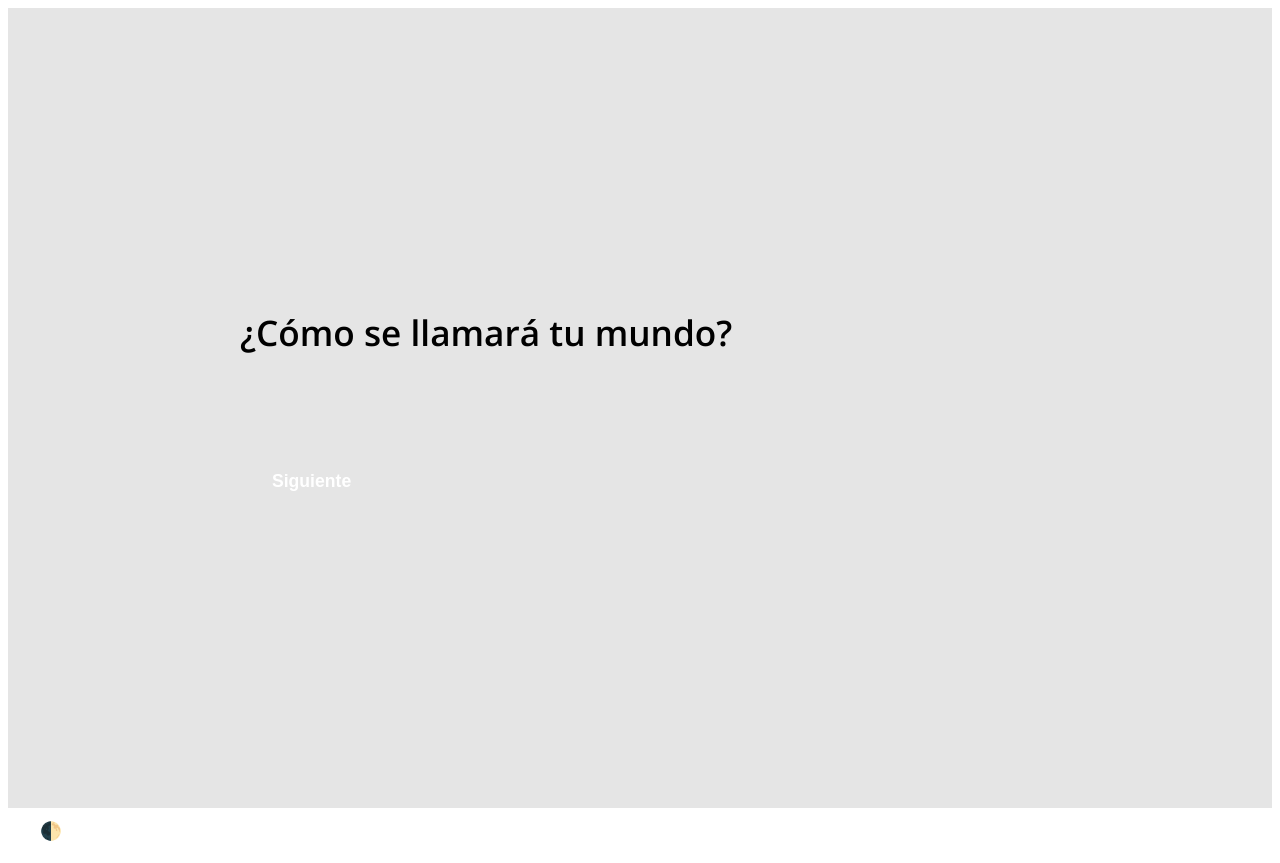
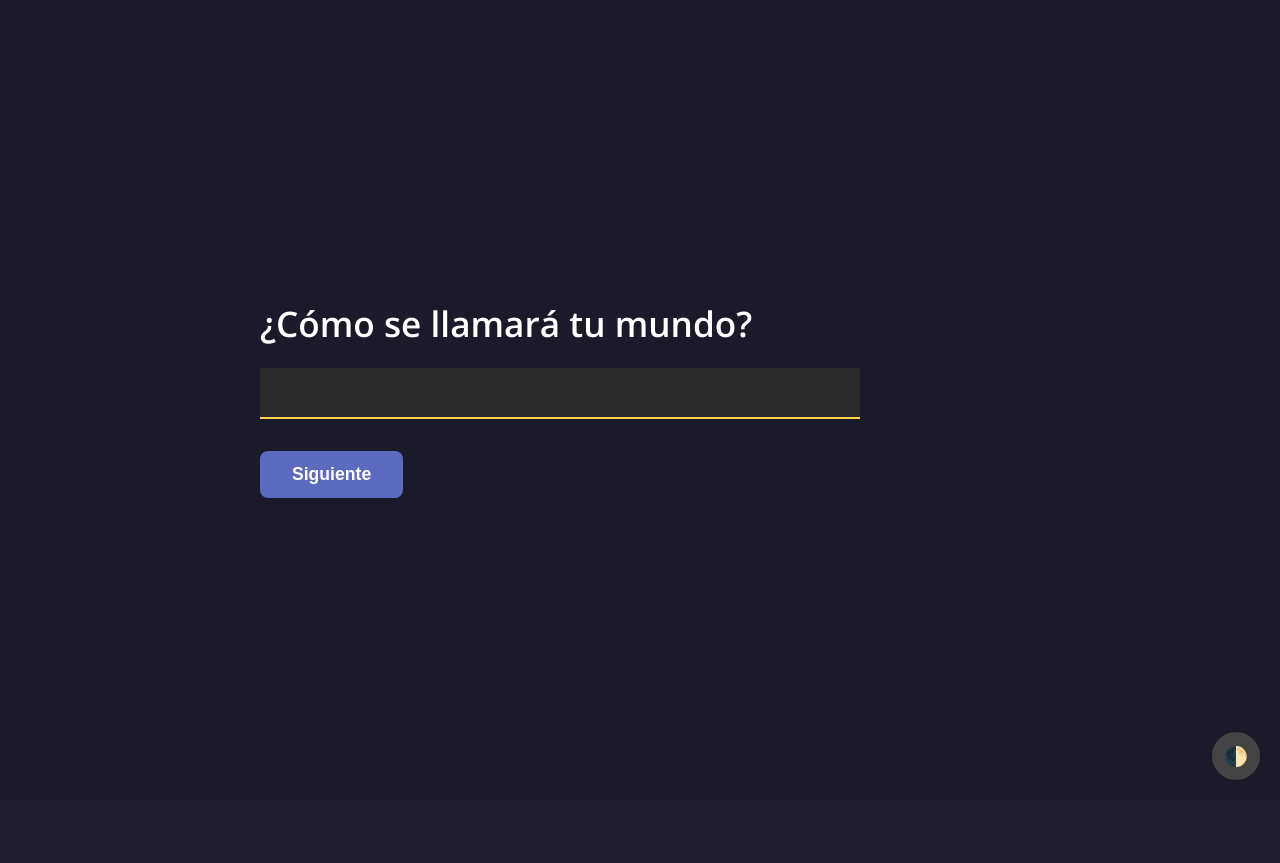
Before and after one commit to Josue-Burkhan/frontend1, a plain HTML site: page try.html in a window 1280 px wide. After the commit the page ends 800 px from the top, so only its background shows below. Drawn offline with nearby package versions, Linux system fonts and the light colour scheme; files that its build step writes are made by us from their sources; the site is published under a folder, as on GitHub Pages, so addresses that start at the root find nothing.

Commit message:
upload the carlos' files V3.1

```diff
--- a/try.html
+++ b/try.html
@@ -19,7 +19,7 @@
   <meta charset="UTF-8" />
   <meta name="viewport" content="width=device-width, initial-scale=1.0" />
   <title>Wild Fantasy Writers - Crear Mundo</title>
-  <link rel="stylesheet" href="/form/try.css" />
+  <link rel="stylesheet" href="try.css" />
   <link href="https://fonts.googleapis.com/css2?family=Open+Sans:wght@400;600;700&display=swap" rel="stylesheet">
   <style>
     /* OVERRIDES Y NUEVOS ESTILOS PARA LOOK 'TYPEFORM' */
```
